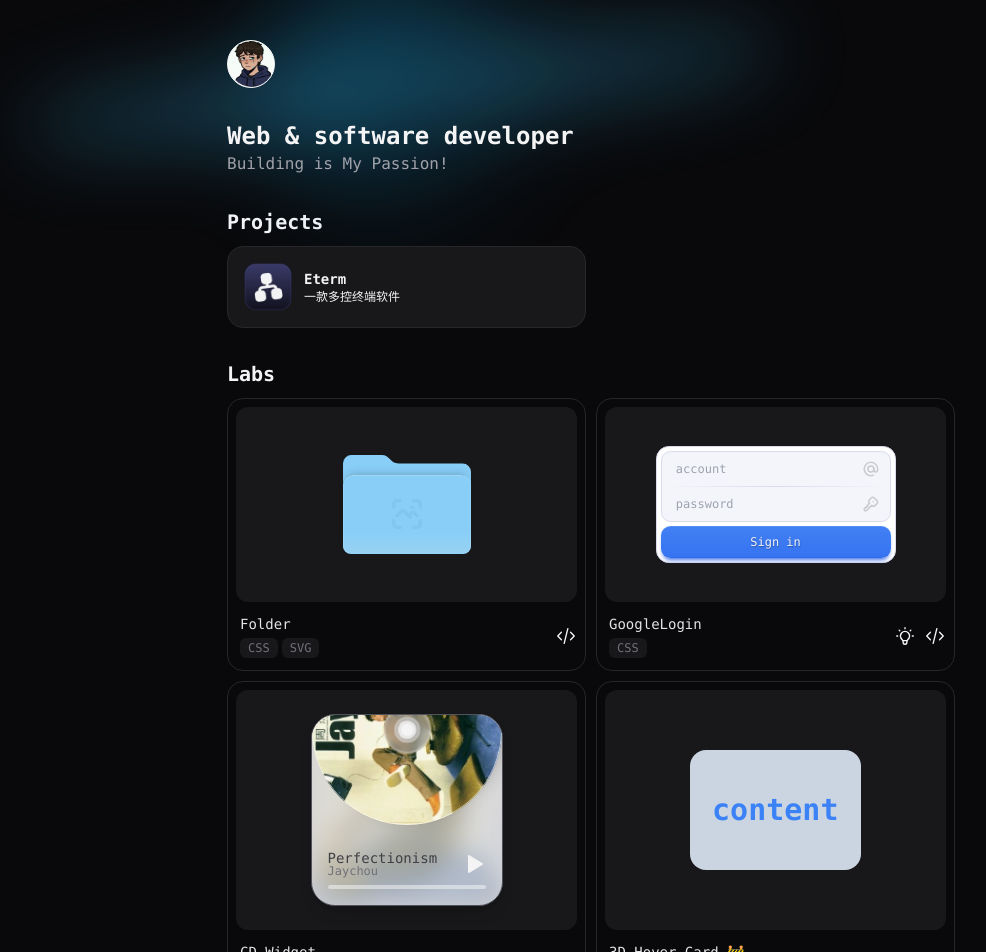
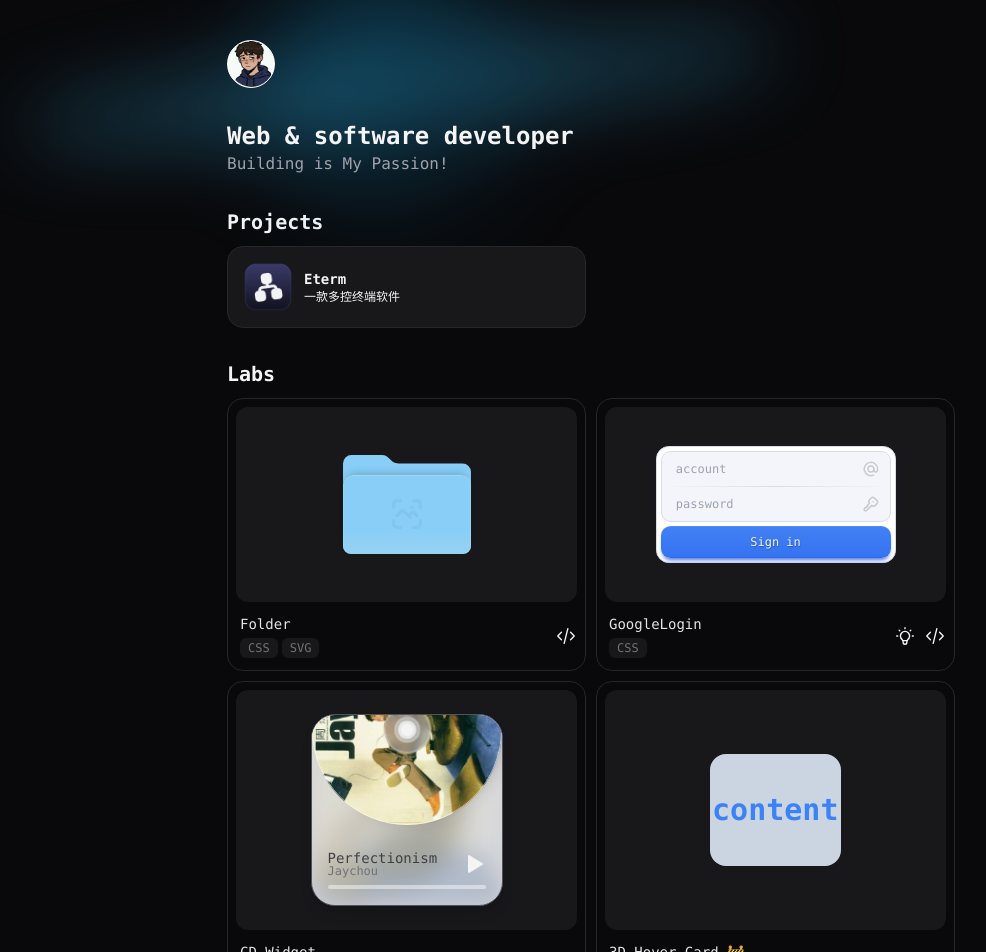
Before and after one commit to oopserian/oopserian.github.io, a React (Vite) app: page / in a window 1280 px wide. Shown: the top 952 px of the page, without its empty margins (49-1035 px from the left). Built offline with nearby package versions, Linux system fonts and the light colour scheme.

Commit message:
chore(lab):3d hover card

```diff
--- a/src/data/labs/3d-hover-card/page.tsx
+++ b/src/data/labs/3d-hover-card/page.tsx
@@ -5,11 +5,11 @@ export default function HoverCard3d() {
     let [x, y] = usePointer(ref);
 
     return (
-        <div className="w-full h-full flex items-center justify-center">
+        <div className="w-full h-full flex items-center justify-center p-10">
             <div ref={ref} style={{
                 transform: `perspective(500px) rotateX(${-y}deg) rotateY(${x}deg) scale3d(1, 1, 1)`
-            }} className="flex items-center justify-center w-1/2 h-1/2 bg-slate-300 rounded-2xl">
-                <p className="text-blue-500 text-3xl pointer-events-none font-bold" style={{
+            }} className="flex items-center justify-center w-1/2 min-h-28 bg-slate-300 rounded-2xl">
+                <p className="text-blue-500 text-3xl pointer-events-none font-bold select-none" style={{
                     transform: `translate(${x * 3}px,${y * 3}px)`
                 }}>
                     content
```
